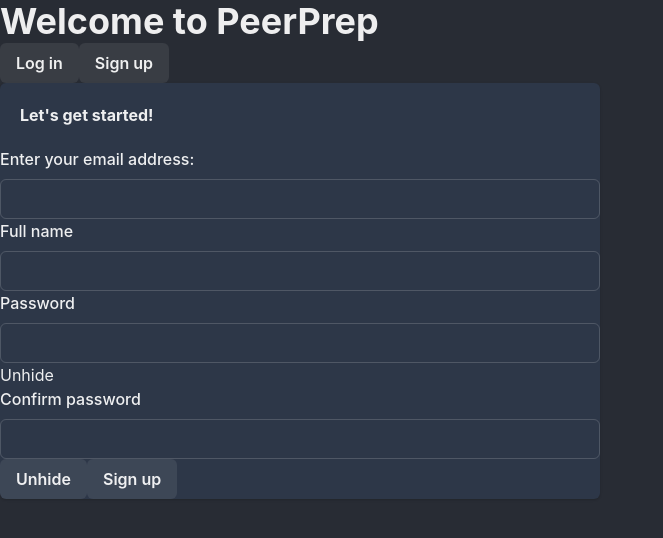
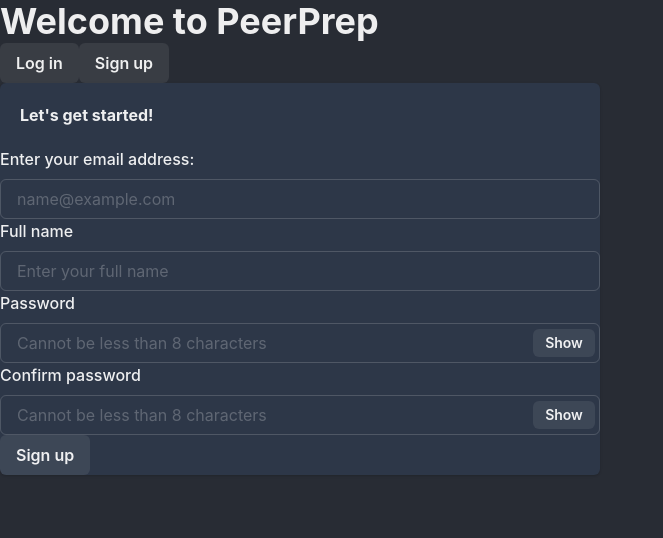
Before and after one commit to mandykqh/ay2324s1-course-assessment-g15, a React (Vite) app in the folder frontend/: page / in a window 1280 px wide. Both pictures are taken after a click on the button "Sign up". Shown: the top 538 px of the page, without its empty margins (0-663 px from the left). Built offline with nearby package versions, Linux system fonts and the light colour scheme.

Commit message:
style: style password visibility

```diff
--- a/frontend/src/pages/LoginSignupPage.tsx
+++ b/frontend/src/pages/LoginSignupPage.tsx
@@ -1,4 +1,4 @@
-import { Button, Card, CardHeader, FormControl, FormLabel, Heading, Input } from "@chakra-ui/react";
+import { Button, Card, CardHeader, FormControl, FormLabel, Heading, Input, InputGroup, InputRightElement } from "@chakra-ui/react";
 import React, { useState } from "react";
 
 function LoginPage() {
@@ -28,8 +28,24 @@
         }
     }
 
-    const togglePasswordVisibility = () => {
-        setShowPassword(!showPassword);
+    function PasswordInput() {
+        const [show, setShow] = React.useState(false)
+        const handleClick = () => setShow(!show)
+
+        return (
+            <InputGroup size='md'>
+                <Input
+                    pr='4.5rem'
+                    type={show ? 'text' : 'password'}
+                    placeholder='Cannot be less than 8 characters'
+                />
+                <InputRightElement width='4.5rem'>
+                    <Button h='1.75rem' size='sm' onClick={handleClick}>
+                        {show ? 'Hide' : 'Show'}
+                    </Button>
+                </InputRightElement>
+            </InputGroup>
+        )
     }
     return (
         <div>
@@ -47,16 +63,10 @@
                             value={email}
                             onChange={(e) => setEmail(e.target.value)}
                             required
+                            placeholder='name@example.com'
                         />
                         <FormLabel htmlFor="password">Password:</FormLabel>
-                        <Input
-                            type={showPassword ? "text" : "password"}
-                            id="password"
-                            value={password}
-                            onChange={(e) => setPassword(e.target.value)}
-                            required
-                        />
-                        <Button type="button" onClick={togglePasswordVisibility}>{showPassword ? "Hide" : "Unhide"}</Button>
+                        <PasswordInput />
                         <Button type="submit" onClick={handleLogin}>
                             Login
                         </Button>
@@ -78,6 +88,7 @@
                             value={email}
                             onChange={(e) => setEmail(e.target.value)}
                             required
+                            placeholder='name@example.com'
                         />
                         <FormLabel htmlFor="name">Full name</FormLabel>
                         <Input
@@ -86,27 +97,12 @@
                             value={name}
                             onChange={(e) => setName(e.target.value)}
                             required
+                            placeholder='Enter your full name'
                         />
                         <FormLabel htmlFor="password">Password</FormLabel>
-                        <Input
-                            type={showPassword ? "text" : "password"}
-                            id="password"
-                            value={password}
-                            onChange={(e) => setPassword(e.target.value)}
-                            required
-                        />
-                        <button type="button" onClick={togglePasswordVisibility}>{showPassword ? "Hide" : "Unhide"}</button>
-
+                        <PasswordInput />
                         <FormLabel htmlFor="confirmPassword">Confirm password</FormLabel>
-                        <Input
-                            type={showPassword ? "text" : "password"}
-                            id="confirmPassword"
-                            value={confirmPassword}
-                            onChange={(e) => setConfirmPassword(e.target.value)}
-                            required
-                        />
-                        <Button type="button" onClick={togglePasswordVisibility}>{showPassword ? "Hide" : "Unhide"}</Button>
-
+                        <PasswordInput />
                         <Button type="submit" onClick={handleSignup}>
                             Sign up
                         </Button>
```
